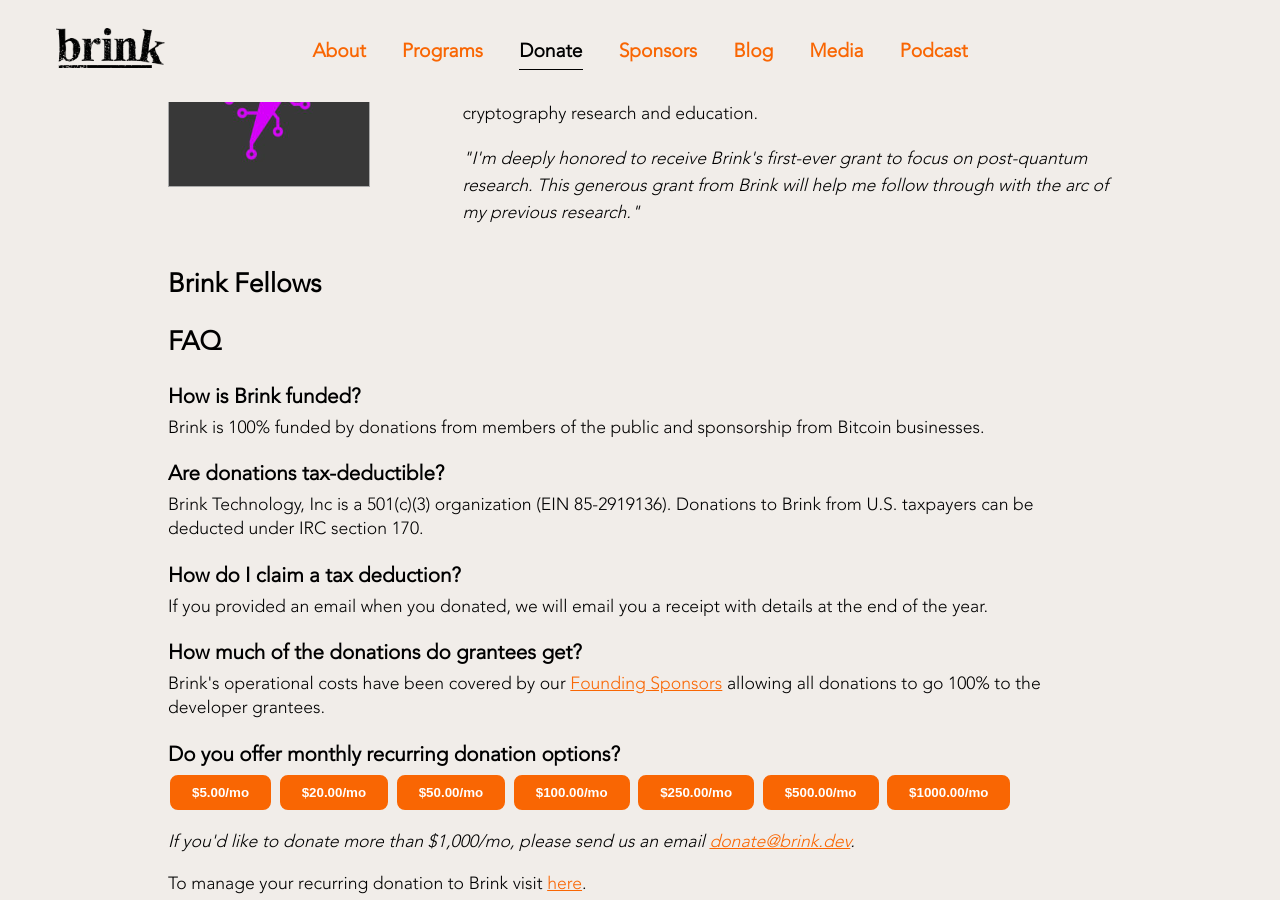
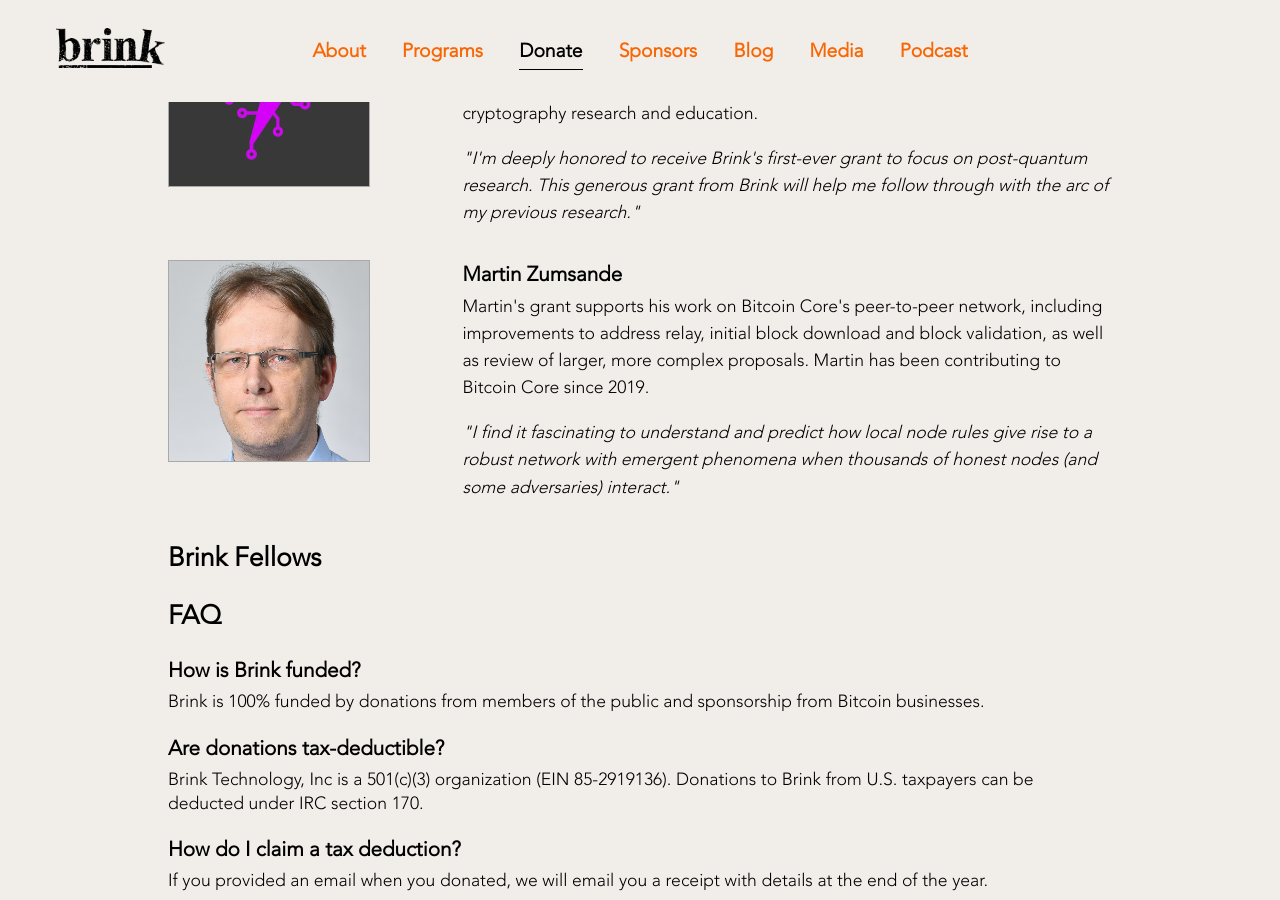
Before and after one commit to bitcoinbrink/website, a Jekyll site: the page built from donate.md, in a window 1280 px wide and 900 px high, scrolled down 2936 px. Built offline with Jekyll 4.4.1, drawn with Linux system fonts in a browser that asks for light colours.

Commit message:
Blog: welcome (back) martin

```diff
--- a/_data/team.yml
+++ b/_data/team.yml
@@ -193,6 +193,21 @@
     post-quantum research. This generous grant from Brink will help me follow
     through with the arc of my previous research."
 
+- name: Martin Zumsande
+  description: >-
+    Martin's grant supports his work on Bitcoin Core's peer-to-peer network,
+    including improvements to address relay, initial block download and block
+    validation, as well as review of larger, more complex proposals. Martin has
+    been contributing to Bitcoin Core since 2019.
+  social: "@mzumsande"
+  link: https://github.com/mzumsande
+  image: assets/images/martin-zumsande.jpg
+  alt: Picture of Martin Zumsande
+  quote: >-
+    "I find it fascinating to understand and predict how local node rules give
+    rise to a robust network with emergent phenomena when thousands of honest
+    nodes (and some adversaries) interact."
+
 grant_committee:
 
 - name: Cory Fields
@@ -228,15 +243,6 @@
   link: https://twitter.com/jesseposner
   image: assets/images/jesse-posner.jpg
   alt: Picture of Jesse Posner
-
-- name: Martin Zumsande
-  description: >-
-    Martin has been contributing to Bitcoin Core since early 2019. His grant
-    focus was on Bitcoin Core's peer-to-peer and address relay code.
-  social: "@lightlike1"
-  link: https://twitter.com/lightlike1
-  image: assets/images/martin-zumsande.jpg
-  alt: Picture of Martin Zumsande
 
 - name: "Bruno Garcia"
   description: >-
```
Also changed, not shown: _posts/2026-07-22-martin-zumsande.md (added, +76 -0 lines).
